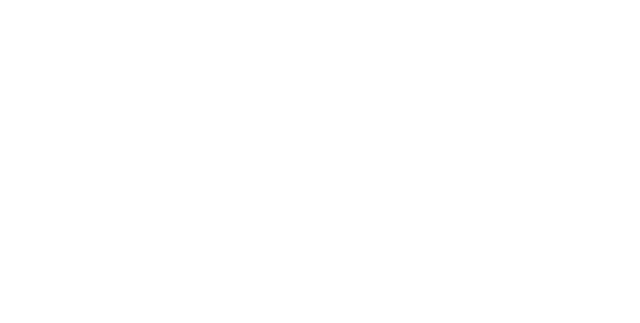
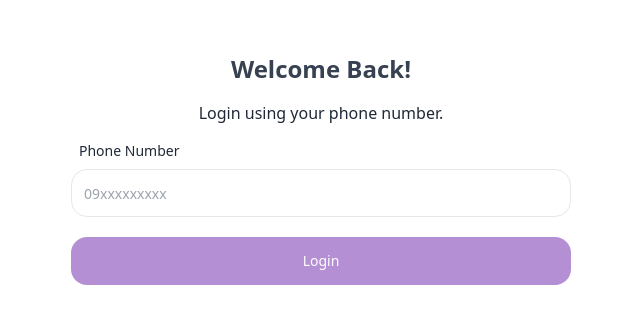
Before and after one commit to Alikooshesh/digital-dekamond-test-auth-project, a Next.js app: page /login in a window 1280 px wide. Shown: the part 231-554 px from the top of the page, without its empty margins (319-959 px from the left). Built offline with nearby package versions, Linux system fonts and the light colour scheme.

Commit message:
feat(login): finish login page

```diff
--- a/src/app/(auth)/login/page.tsx
+++ b/src/app/(auth)/login/page.tsx
@@ -1,7 +1,37 @@
-const Page = ()=>{
-    return(
-        <></>
-    )
-}
+"use client";
 
-export default Page
+import AuthForm from "@/components/pages/auth/AuthForm";
+import { useUser } from "@/hooks/useUser";
+import { useRouter } from "next/navigation";
+import { useEffect } from "react";
+
+
+const Page = () => {
+  const router = useRouter();
+  const { user } = useUser();
+
+  useEffect(()=>{
+    if (user) {
+        router.push("/dashboard")
+      }
+  },[[user, router]])
+
+  return (
+    <>
+      <div className="w-screen h-screen overflow-y-auto flex items-center justify-center">
+        <section className="w-full max-w-500 mx-auto flex flex-col gap-16">
+          <h2 className="text-gray-700 font-bold text-2xl text-center">
+            Welcome Back!
+          </h2>
+          <p className="text-onBackground text-md text-center">
+            Login using your phone number.
+          </p>
+
+          <AuthForm />
+        </section>
+      </div>
+    </>
+  );
+};
+
+export default Page;
```
